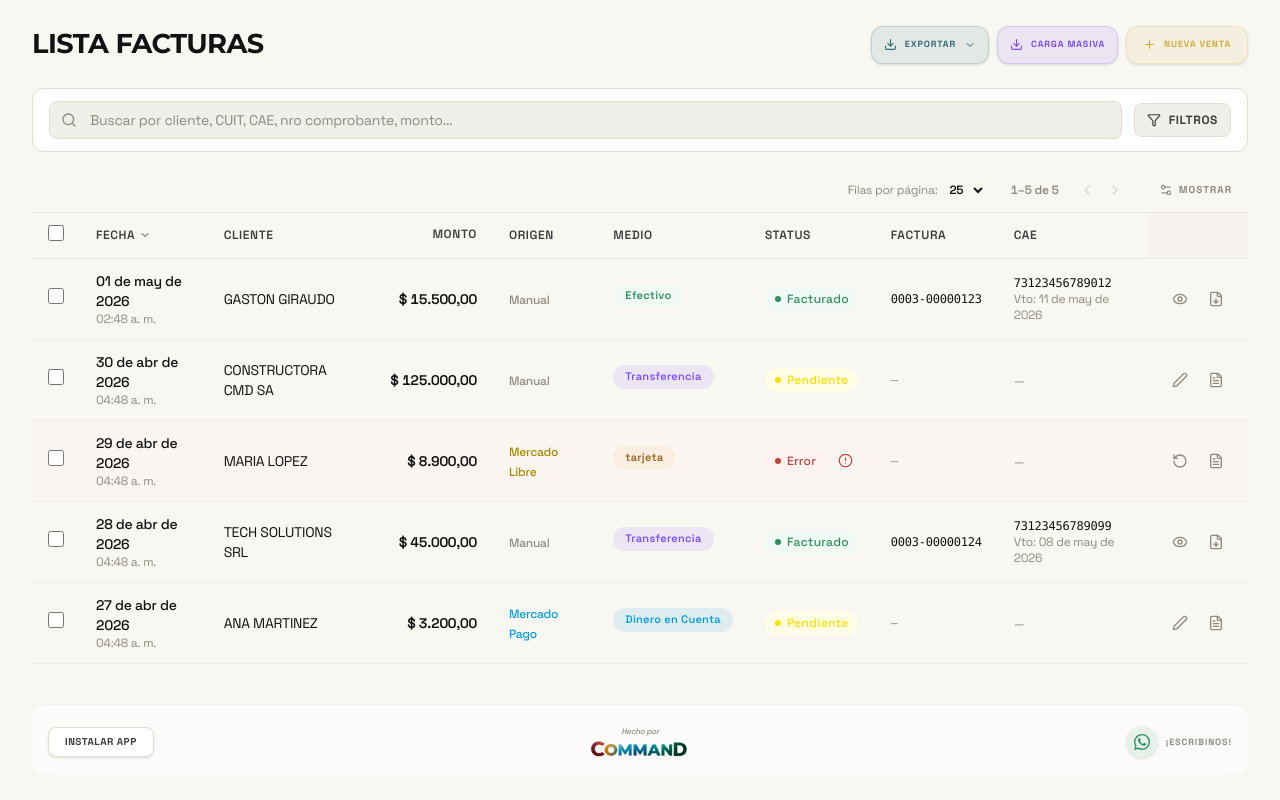
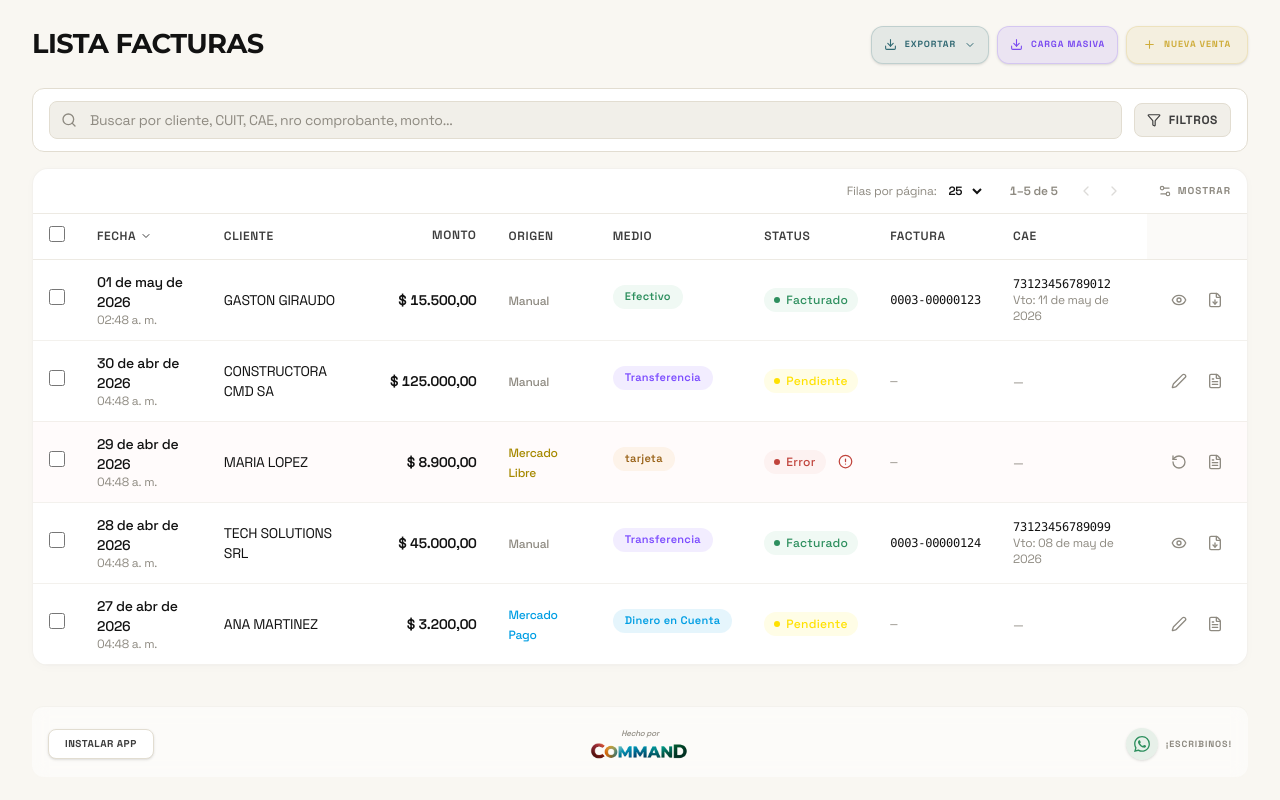
Before and after one commit to curiosidadparlante-jpg/demofacturador, a React (Vite) app: page / in a window 1280 px wide. Shown: the part 452-1252 px from the top of the page. Built offline with nearby package versions, Linux system fonts and the light colour scheme.

Commit message:
style: add subtle white background and rounded corners to table

```diff
--- a/src/components/SalesTable.jsx
+++ b/src/components/SalesTable.jsx
@@ -356,7 +356,7 @@ export default function SalesTable({
       </div>
 
       {/* ─── Desktop Table View (md+) ─── */}
-      <div className="hidden md:block">
+      <div className="hidden md:block bg-white rounded-2xl border border-border/40 shadow-[0_2px_10px_rgba(0,0,0,0.02)] overflow-hidden">
 
         {/* Table Toolbar / Pagination & Column Picker (Gmail Style) */}
         <div className="flex items-center justify-between px-2 py-2 border-b border-border/60 gap-2 relative">
```
